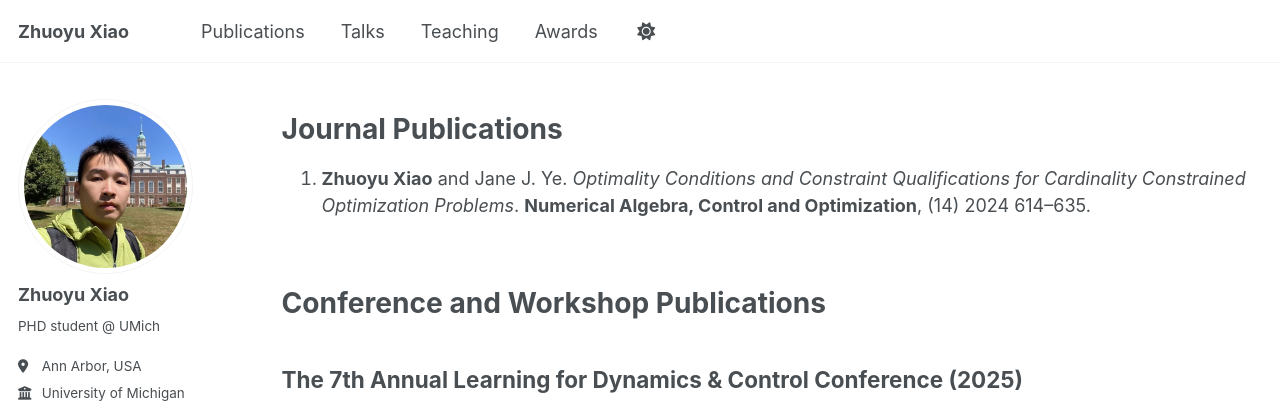
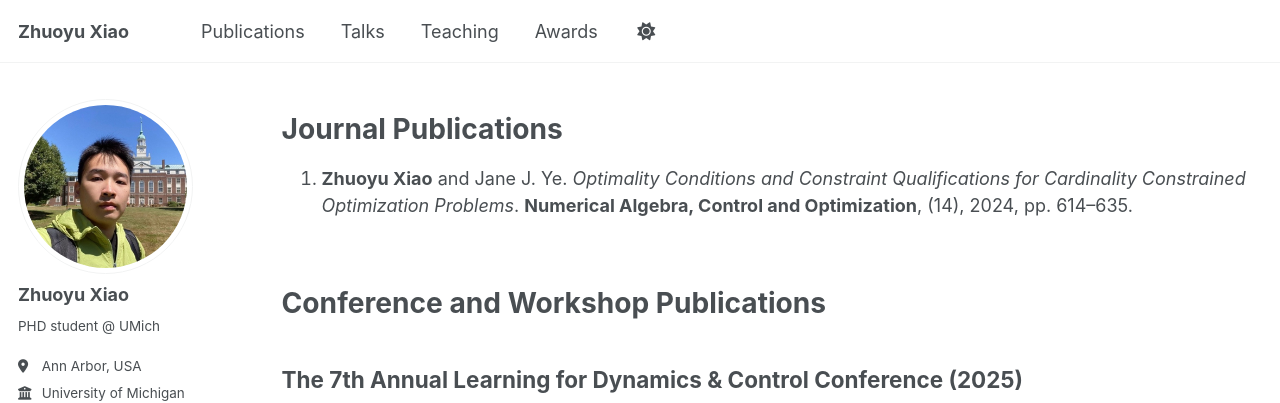
Before and after one commit to zyxiao97/zyxiao97.github.io, a Jekyll site: the page built from _pages/publications.md, in a window 1280 px wide and 1007 px high. Shown: the top 403 px of the window. Built offline with Jekyll 4.4.1, drawn with Linux system fonts in a browser that asks for light colours; some web fonts are replaced.

```diff
--- a/_pages/publications.md
+++ b/_pages/publications.md
@@ -7,7 +7,7 @@ author_profile: true
 
 Journal Publications
 ======
-1. **Zhuoyu Xiao** and Jane J. Ye. *Optimality Conditions and Constraint Qualifications for Cardinality Constrained Optimization Problems*. **Numerical Algebra, Control and Optimization**, (14) 2024 614--635.
+1. **Zhuoyu Xiao** and Jane J. Ye. *Optimality Conditions and Constraint Qualifications for Cardinality Constrained Optimization Problems*. **Numerical Algebra, Control and Optimization**, (14), 2024, pp. 614--635.
 
 <br>
 
```
